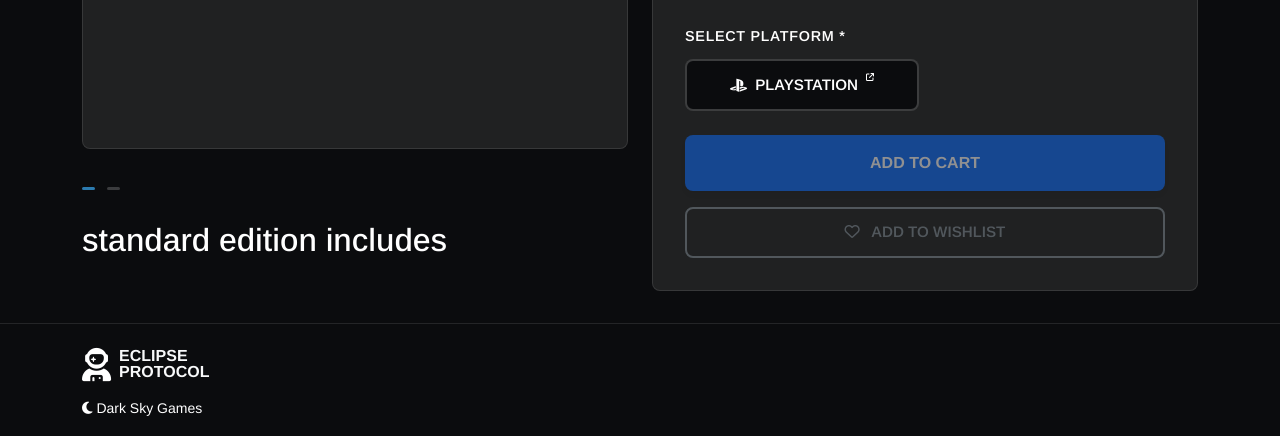
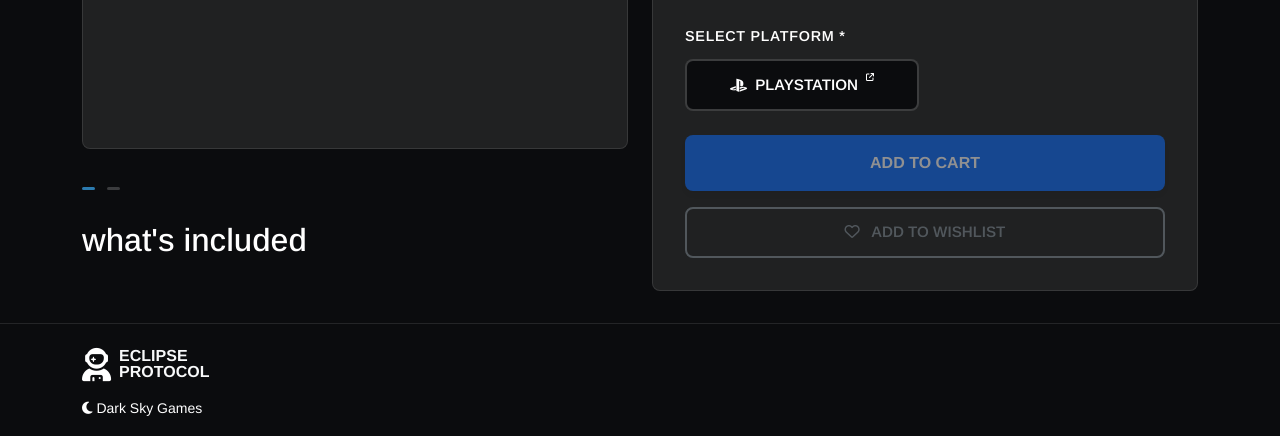
Before and after one commit to Seren-Hughes/eclipse_protocol, a Django app: template templates/catalog/edition_detail.html in a window 1280 px wide. Shown: the part 340-776 px from the top of the page. Run offline with Django 5.2, Linux system fonts and the light colour scheme; the template is opened without the code that fills it, so the values that code supplies are empty; some libraries are stand-ins or nearby versions.

Commit message:
fix: update static header in game edition details to broad wording that works for all editions

```diff
--- a/templates/catalog/edition_detail.html
+++ b/templates/catalog/edition_detail.html
@@ -25,7 +25,7 @@
                             <span class="edition-badge">{{ selected_variant.get_edition_display }}</span>
                         </p>
                         <div class="product-description mt-4">
-                            <h2>standard edition includes</h2>
+                            <h2>what's included</h2>
                             <div class="description-text">{{ selected_variant.full_description|linebreaks }}</div>
                         </div>
                     </div>
@@ -139,7 +139,7 @@
                         <span class="edition-badge">{{ selected_variant.get_edition_display }}</span>
                     </h3>
                     <div class="product-description mt-3">
-                        <h4>standard edition includes</h4>
+                        <h4>what's included</h4>
                         <div class="description-text">{{ selected_variant.full_description|linebreaks }}</div>
                     </div>
                 </div>
```
